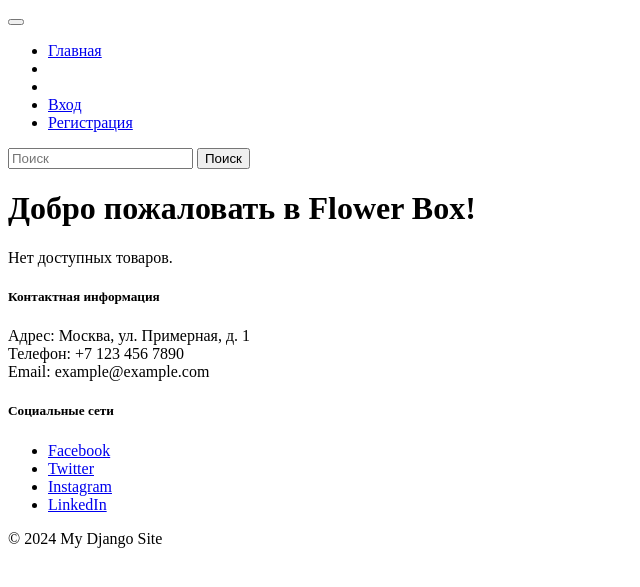
After one commit to janisfs/Flower-Delivery-Basic, a Django app: page / in a window 1280 px wide. The commit adds this page. Shown: the top 587 px of the page, without its empty margins (0-640 px from the left). Run offline with Django 5.2, Linux system fonts and the light colour scheme.

Commit message:
Create some html pages.

```diff
--- /dev/null
+++ b/my_flower_delivery/my_flower_del/templates/my_flower_del/footer.html
@@ -0,0 +1,28 @@
+<!-- Footer -->
+<footer class="bg-info text-center text-lg-start mt-4">
+    <div class="container p-4">
+        <div class="row">
+            <div class="col-lg-6 col-md-12 mb-4 mb-md-0">
+                <h5 class="text-uppercase">Контактная информация</h5>
+                <p>
+                    Адрес: Москва, ул. Примерная, д. 1<br>
+                    Телефон: +7 123 456 7890<br>
+                    Email: example@example.com
+                </p>
+            </div>
+            <div class="col-lg-6 col-md-12 mb-4 mb-md-0">
+                <h5 class="text-uppercase">Социальные сети</h5>
+                <ul class="list-unstyled mb-0">
+                    <li><a href="#" class="text-dark">Facebook</a></li>
+                    <li><a href="#" class="text-dark">Twitter</a></li>
+                    <li><a href="#" class="text-dark">Instagram</a></li>
+                    <li><a href="#" class="text-dark">LinkedIn</a></li>
+                </ul>
+            </div>
+        </div>
+    </div>
+
+    <div class="text-center p-3">
+        © 2024 My Django Site
+    </div>
+</footer>
--- a/my_flower_delivery/my_flower_del/templates/my_flower_del/index.html
+++ b/my_flower_delivery/my_flower_del/templates/my_flower_del/index.html
@@ -4,31 +4,38 @@
 <head>
     <meta charset="UTF-8">
     {% block title %}
-        <title>My Flower Delivery</title>
+        <title>Flower Box</title>
     {% endblock %}
 
 </head>
 <body>
     {% block content %}
+        <div class="container mt-2">
+            <h1 class="mb-4 text-center text-primary">Добро пожаловать в Flower Box!</h1>
+        </div>
+        <!-- Карточки товаров -->
+        <div class="container mt-2">
             <div class="container mt-4">
-        <h1>Каталог цветов</h1>
-
-        <!-- Карточки товаров -->
-            <div class="row">
+                {% if products %}
                     {% for product in products %}
-                <div class="col-md-4 mb-4">
-                    <div class="card" style="width: 18rem;">
+                        <div class="col-lg-4 col-md-6 mb-4">
+                            <div class="card">
+                                {% if product.image %}
                                     <img src="{{ product.image.url }}" class="card-img-top" alt="{{ product.name }}">
+                                {% else %}
+                                    <p>Изображение не загружено</p>
+                                {% endif %}
                                 <div class="card-body">
                                     <h5 class="card-title">{{ product.name }}</h5>
-                            <p class="card-text">{{ product.description }}</p>
                                     <p class="card-text">Цена: {{ product.price }} ₽</p>
-                            <a href="#" class="btn btn-primary">Подробнее</a>
+                                    <a href="#" class="btn btn-outline-info">Подробнее</a>
                                 </div>
                             </div>
-
                         </div>
                     {% endfor %}
+                {% else %}
+                    <p>Нет доступных товаров.</p>
+                {% endif %}
             </div>
         </div>
     {% endblock %}
--- a/my_flower_delivery/my_flower_del/templates/my_flower_del/nav.html
+++ b/my_flower_delivery/my_flower_del/templates/my_flower_del/nav.html
@@ -1,10 +1,31 @@
-    <nav>
-        <a href="{{ url_for('home') }}">Home</a>
-        {% if current_user.is_authenticated %}
-            <a href="{{ url_for('account') }}">Account</a>
-            <a href="{{ url_for('logout') }}">Logout</a>
-        {% else %}
-            <a href="{{ url_for('login') }}">Login</a>
-            <a href="{{ url_for('register') }}">Register</a>
-        {% endif %}
-    </nav>
+ <nav class="navbar navbar-expand-lg bg-info">
+  <div class="container-fluid">
+    <a class="navbar-brand" href="#" style="display: none;">Flower Box</a>
+    <button class="navbar-toggler" type="button" data-bs-toggle="collapse" data-bs-target="#navbarTogglerDemo02" aria-controls="navbarTogglerDemo02" aria-expanded="false" aria-label="Переключатель навигации">
+      <span class="navbar-toggler-icon"></span>
+    </button>
+    <div class="collapse navbar-collapse" id="navbarTogglerDemo02">
+      <ul class="navbar-nav me-auto mb-2 mb-lg-0">
+        <li class="nav-item">
+          <a class="nav-link active" aria-current="page" href="{% url 'index' %}">Главная</a>
+        </li>
+        <li class="nav-item">
+          <a class="nav-link" href="{% url 'account' %}" {% if not user.is_authenticated %} style="display: none;" {% endif %}>Аккаунт</a>
+        </li>
+        <li class="nav-item">
+          <a class="nav-link" href="{% url 'logout' %}" {% if not user.is_authenticated %} style="display: none;" {% endif %}>Выход</a>
+        </li>
+        <li class="nav-item">
+          <a class="nav-link" href="{% url 'login' %}" {% if user.is_authenticated %} style="display: none;" {% endif %}>Вход</a>
+        </li>
+        <li class="nav-item">
+          <a class="nav-link" href="{% url 'register' %}" {% if user.is_authenticated %} style="display: none;" {% endif %}>Регистрация</a>
+        </li>
+      </ul>
+      <form class="d-flex" role="search">
+        <input class="form-control me-2" type="search" placeholder="Поиск" aria-label="Поиск">
+        <button class="btn btn-outline-success" type="submit">Поиск</button>
+      </form>
+    </div>
+  </div>
+</nav>
--- a/my_flower_delivery/my_flower_del/urls.py
+++ b/my_flower_delivery/my_flower_del/urls.py
@@ -4,8 +4,10 @@ from . import views
 from .views import catalog  # Эта строка экспортирует функцию catalog
 
 urlpatterns = [
-    path('', views.catalog, name='index'),  # Главная страница с каталогом
+    path('', views.index, name='index'),  # Главная страница с каталогом
     path('login/', views.login, name='login'),
+    path('account/', views.account, name='account'),
+    path('logout/', views.logout_view, name='logout'),
     path('register/', views.register, name='register'),
     path('checkout/', views.checkout, name='checkout'),
     path('order-confirmation/<int:order_id>/', views.order_confirmation, name='order_confirmation'),
--- a/my_flower_delivery/my_flower_del/views.py
+++ b/my_flower_delivery/my_flower_del/views.py
@@ -4,7 +4,7 @@ from django.shortcuts import render
 from django.shortcuts import render, redirect, get_object_or_404
 from .forms import RegisterForm
 from .forms import LoginForm, RegisterForm
-from django.contrib.auth import authenticate, login as auth_login
+from django.contrib.auth import authenticate, login as auth_login, logout
 from django.contrib.auth.decorators import login_required
 from .models import Product, Order, OrderItem
 from .forms import ShippingAddressForm
@@ -13,7 +13,7 @@ from .forms import ShippingAddressForm
 
 # Create your views here.
 def index(request):
-    products = Product.objects.all()  # Выбираем все товары, которые есть в базе данных
+    # products = Product.objects.all()  # Выбираем все товары, которые есть в базе данных
     # Вариант с фильтрацией по типу цветка
     # flower_type = request.GET.get('type')  # Получаем параметр фильтрации из URL
     # if flower_type:  # Если параметр есть, фильтруем товары
@@ -21,7 +21,7 @@ def index(request):
     # else:  # Иначе показываем все товары
     #     products = Product.objects.all()
 
-    return render(request, 'my_flower_del/index.html', {'products': products})
+    return render(request, 'my_flower_del/index.html')
 
 
 def login(request):
@@ -41,6 +41,11 @@ def login(request):
         form = LoginForm()
 
     return render(request, 'my_flower_del/login.html', {'form': form})
+
+
+def logout_view(request):
+    logout(request)
+    return redirect('index')
 
 
 def register(request):
@@ -108,3 +113,7 @@ def catalog(request):
 def product_detail(request, slug):
     product = get_object_or_404(Product, slug=slug)  # Находим товар по slug
     return render(request, 'product_detail.html', {'product': product})
+
+def account(request):
+    user = request.user
+    return render(request, 'account.html')
```
Also changed, not shown: my_flower_delivery/my_flower_del/templates/my_flower_del/account.html (added, +15 -0 lines). Lines whose indentation alone changed are shown as unchanged.
